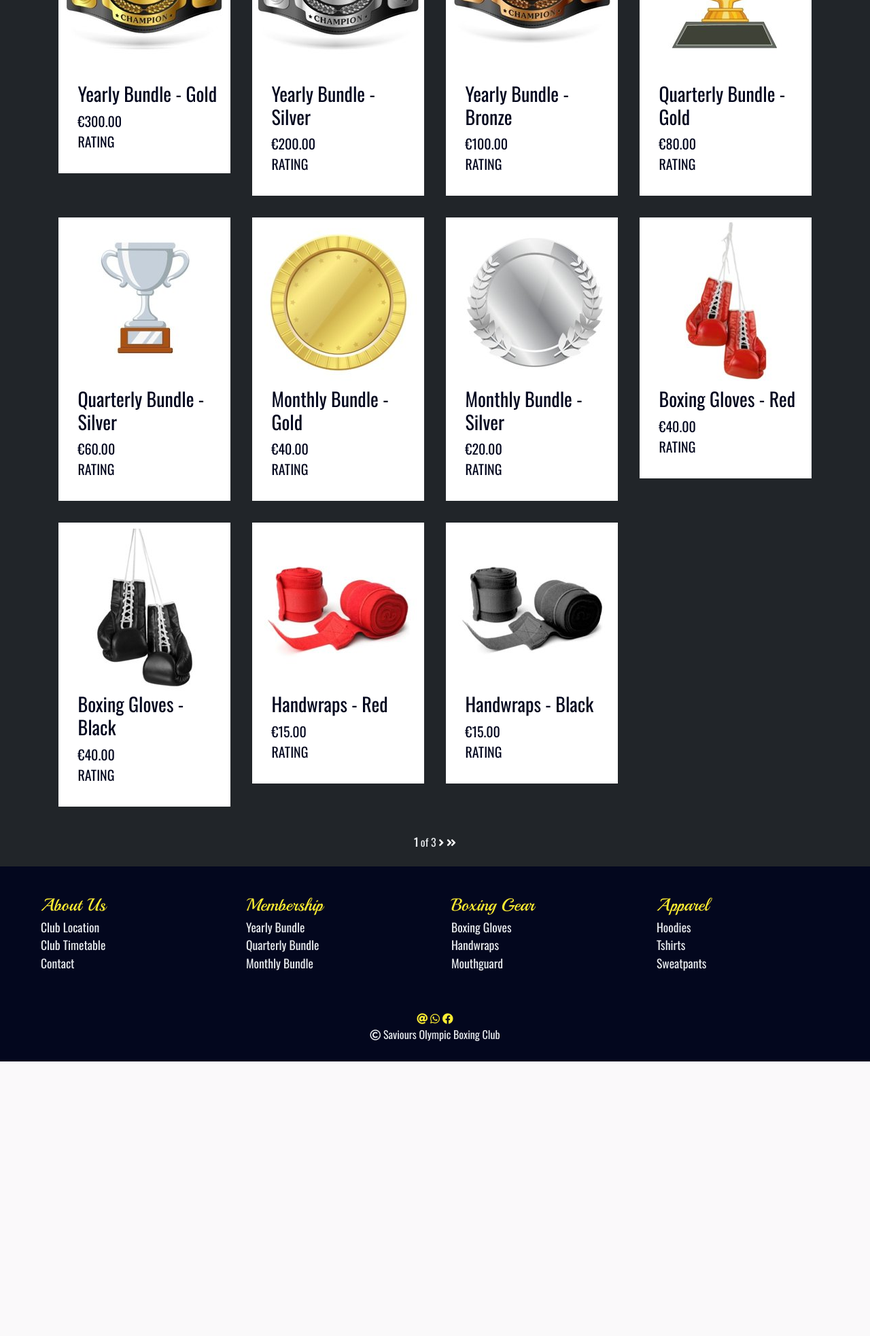
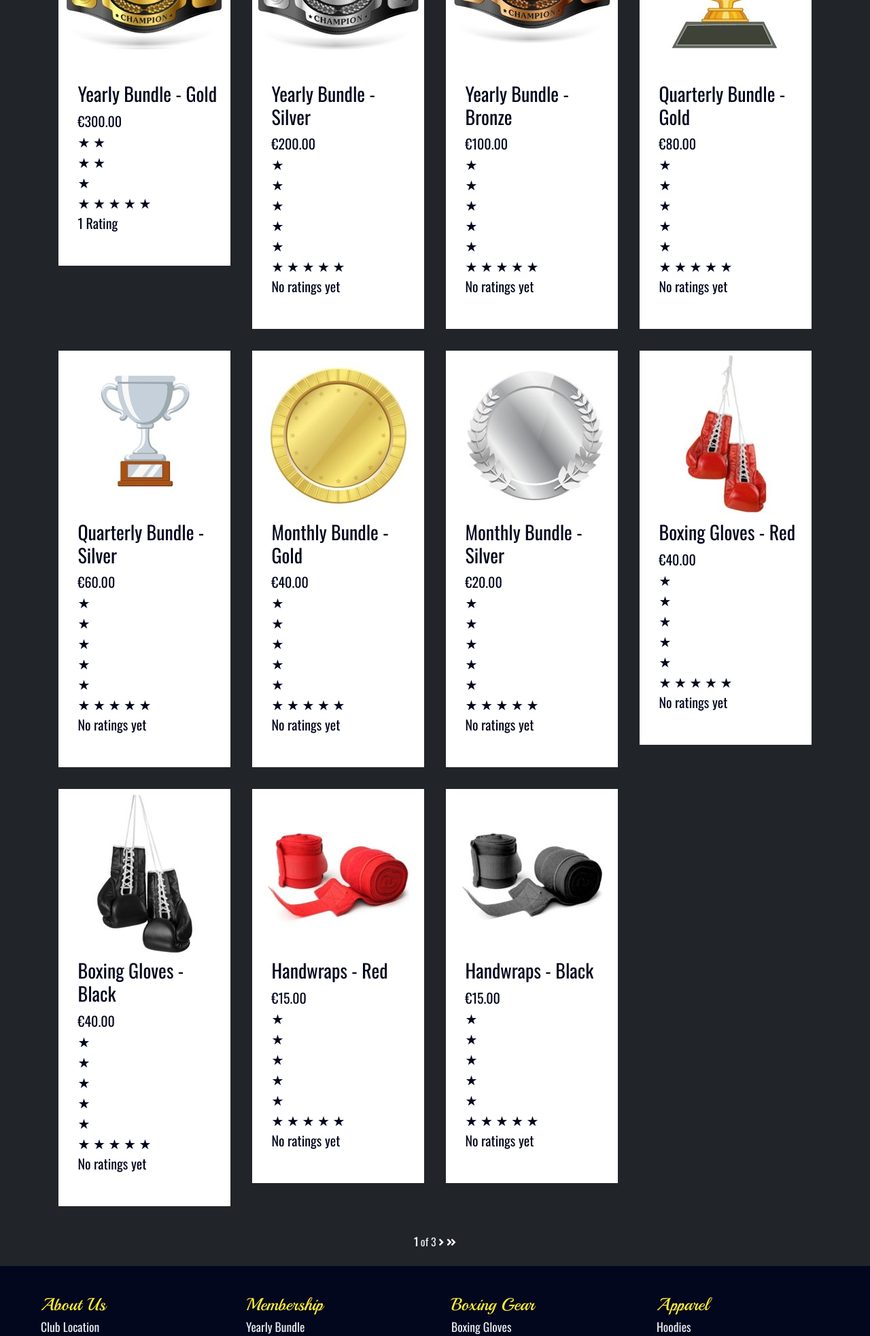
Before and after one commit to DaithiShan/saviours, a Django app: page /shop/ in a window 1280 px wide. Shown: the part 362-2328 px from the top of the page at 68% size. Before the commit the page ends 1924 px from the top, so only its background shows below. Run offline with Django 4.2, Linux system fonts and the light colour scheme; data comes from the database, SQL or seed files in the repository; tables that the repository leaves empty hold one stand-in row (values such as "Sample post"); some libraries are stand-ins or nearby versions.

Commit message:
Updated store views, templates to show product ratings

```diff
--- a/store/templates/store/shop.html
+++ b/store/templates/store/shop.html
@@ -1,6 +1,7 @@
 {% extends 'base.html' %}
-
+{% load humanize %}
 {% load store_tags %}
+{% load static %}
 
 {% block extra_title %}Shop{% endblock extra_title %}
 
@@ -30,7 +31,7 @@
                 <button type="button" id="sortDropdown" class="dropdown-toggle btn btn-secondary" data-bs-toggle="dropdown" aria-haspopup="true" aria-expanded="false">Sort Products
                 </button>
                 <ul class="dropdown-menu bg-dark" aria-labelledby="sortDropdown">
-                    <li><a href="#" class="dropdown-item">Highest Rated</a></li>
+                    <li><a href="url_replace request 'order_by' 'rating' " class="dropdown-item">Highest Rated</a></li>
                     <li><a href="?{% url_replace request 'order_by' 'price' %}" class="dropdown-item">Lowest Price</a></li>
                     <li><a href="?{% url_replace request 'order_by' '-date_added' %}" class="dropdown-item">Newest Items</a></li>
                 </ul>
@@ -58,7 +59,8 @@
                         €{{ product.price }}
                     </div>
                     <div class="col-12 font-weight-bolder ms-3 text-dark lead">
-                        RATING
+                        {% include 'products/includes/star-rating.html' with rating=product.get_average_rating %}
+                        <p class="lead">{% display_count 'rating' product.get_rating_count %}</p>
                     </div>
                 </div>
             </div>
--- a/store/templatetags/store_tags.py
+++ b/store/templatetags/store_tags.py
@@ -8,3 +8,20 @@ def url_replace(request, field, value):
     dict_ = request.GET.copy()
     dict_[field] = value
     return dict_.urlencode()
+
+
+@register.simple_tag
+def display_count(count_type, count):
+    """
+    Tag for displaying items such as
+    ratings or reviews on web page
+    """
+    if count == 0:
+        return f"No {count_type}s yet"
+    elif count == 1:
+        return f"1 {count_type.title()}"
+    else:
+        return f"{count} {count_type.title()}s"
+
+@register.filter(name="key")
+def get_item(dictionary, key): return dictionary.get(key)
--- a/store/views.py
+++ b/store/views.py
@@ -38,8 +38,15 @@ def shop(request, category=None, subcategory=None):
         q &= Q(category__slug=category)
 
     # product
-    order = request.GET.get("order_by") or "ordering"
-    products = Product.objects.filter(q).order_by(order)
+    order = request.GET.get("order_by") or "ordering"  # '?order_by=*param'
+    if order == "rating":
+        products = sorted(
+            Product.objects.filter(q),
+            key=lambda p: p.get_average_rating(),
+            reverse=True,
+        )
+    else:
+        products = Product.objects.filter(q).order_by(order)
 
     # Pagination object from django docs
     paginator = Paginator(products, 4)  # Show 8 products per page.
```
